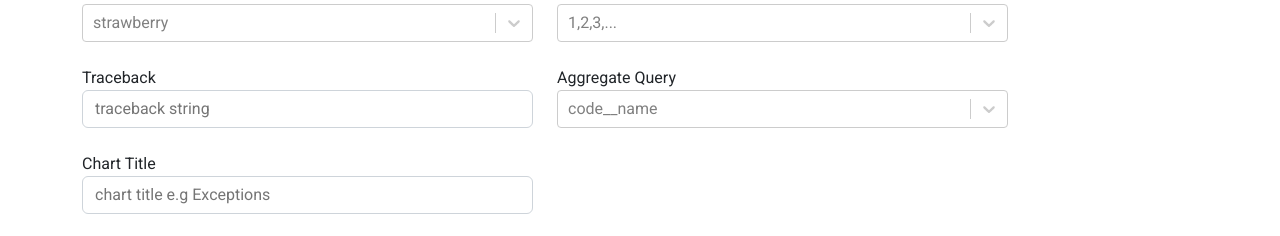
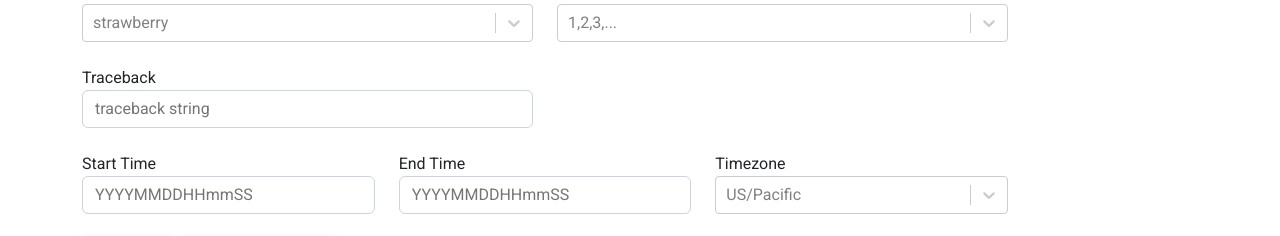
Before and after one commit to johnbridstrup/harvester-data-store, a React (Create React App) app in the folder frontend/: page /errorreports in a window 1280 px wide. Shown: the part 266-502 px from the top of the page. Built offline with nearby package versions, Linux system fonts and the light colour scheme; no server answers; sample sign-in values are in the browser's storage.

Commit message:
removed aggregate input from list view

```diff
--- a/frontend/src/components/errorreports/ErrorReportQuery.js
+++ b/frontend/src/components/errorreports/ErrorReportQuery.js
@@ -2,9 +2,7 @@ import { useState, useEffect } from "react";
 import { useSelector, useDispatch } from "react-redux";
 import { useNavigate, useLocation } from "react-router-dom";
 import Select from "react-select";
-import { toast } from "react-toastify";
 import {
-  aggregateOptions,
   copiedUrl,
   extractDateFromString,
   paramsToObject,
@@ -34,13 +32,11 @@ function ErrorReportQuery(props) {
   const [selectedTimezone, setSelectedTimezone] = useState(null);
   const [selectedFruit, setSelectedFruit] = useState(null);
   const [selectedCode, setSelectedCode] = useState(null);
-  const [selectedAggregate, setSelectedAggregate] = useState(null);
   const [datesQuery, setDatesQuery] = useState({
     start_time: "",
     end_time: "",
   });
   const [traceback, setTraceback] = useState("");
-  const [title, setTitle] = useState("");
   const count = useSelector((state) => state.errorreport.count);
   const { harvesters } = useSelector((state) => state.harvester);
   const { locations } = useSelector((state) => state.location);
@@ -104,15 +100,6 @@ function ErrorReportQuery(props) {
       let tzObj = { value: paramsObj.tz, label: paramsObj.tz };
       setSelectedTimezone((current) => tzObj);
     }
-    if (paramsObj.aggregate_query) {
-      const argsObj = aggregateOptions.find(
-        (x, i) => x.value === paramsObj.aggregate_query
-      );
-      setSelectedAggregate((current) => argsObj);
-    }
-    if (paramsObj.chart_title) {
-      setTitle(paramsObj.chart_title);
-    }
   }, [search]);
 
   const handleHarvestSelect = (newValue, actionMeta) => {
@@ -136,16 +123,8 @@ function ErrorReportQuery(props) {
     setSelectedCode((current) => newValue);
   };
 
-  const handleAggregateSelect = (newValue, actionMeta) => {
-    setSelectedAggregate((current) => newValue);
-  };
-
   const handleTracebackChange = (e) => {
     setTraceback(e.target.value);
-  };
-
-  const handleTitleChange = (e) => {
-    setTitle(e.target.value);
   };
 
   const buildQueryObj = () => {
@@ -178,12 +157,6 @@ function ErrorReportQuery(props) {
     if (traceback) {
       queryObj["traceback"] = traceback;
     }
-    if (title) {
-      queryObj["chart_title"] = title;
-    }
-    if (selectedAggregate && selectedAggregate.hasOwnProperty("value")) {
-      queryObj["aggregate_query"] = selectedAggregate.value;
-    }
     return queryObj;
   };
 
@@ -203,16 +176,10 @@ function ErrorReportQuery(props) {
 
   const handleGenPareto = async () => {
     let queryObj = buildQueryObj();
-    if (!queryObj.aggregate_query) {
-      toast.error("aggregate query is required!");
-    } else if (!queryObj.chart_title) {
-      toast.error("chart title is required!");
-    } else {
-      let params = new URLSearchParams(queryObj);
-      pushState(queryObj, true);
-      let routeto = `/errorreports/view/pareto/?${params.toString()}`;
-      navigate(routeto);
-    }
+    let params = new URLSearchParams(queryObj);
+    pushState(queryObj, true);
+    let routeto = `/errorreports/view/pareto/?aggregate_query=code__name&${params.toString()}`;
+    navigate(routeto);
   };
 
   return (
@@ -305,35 +272,6 @@ function ErrorReportQuery(props) {
                   />
                 </div>
               </div>
-              <div className="col-md-6">
-                <div className="form-group">
-                  <label htmlFor="aggregate_query">Aggregate Query</label>
-                  <Select
-                    isSearchable
-                    isClearable
-                    placeholder="code__name"
-                    options={aggregateOptions}
-                    name="aggregate_query"
-                    onChange={handleAggregateSelect}
-                    defaultValue={selectedAggregate}
-                    value={selectedAggregate}
-                    className="multi-select-container"
-                    classNamePrefix="select"
-                  />
-                </div>
-              </div>
-            </div>
-            <div className="row mb-4">
-              <div className="col-md-6">
-                <label>Chart Title</label>
-                <InputFormControl
-                  type="text"
-                  name="chart_title"
-                  value={title}
-                  onChange={handleTitleChange}
-                  placeholder="chart title e.g Exceptions"
-                />
-              </div>
             </div>
             <div className="row mb-4">
               <div className="col-md-4">
--- a/frontend/src/pages/errorreports/errorpareto/styles.css
+++ b/frontend/src/pages/errorreports/errorpareto/styles.css
@@ -23,7 +23,6 @@
 
 .sidecontent {
   width: 100%;
-  z-index: 1;
 }
 
 @media (min-width: 892px) {
```
